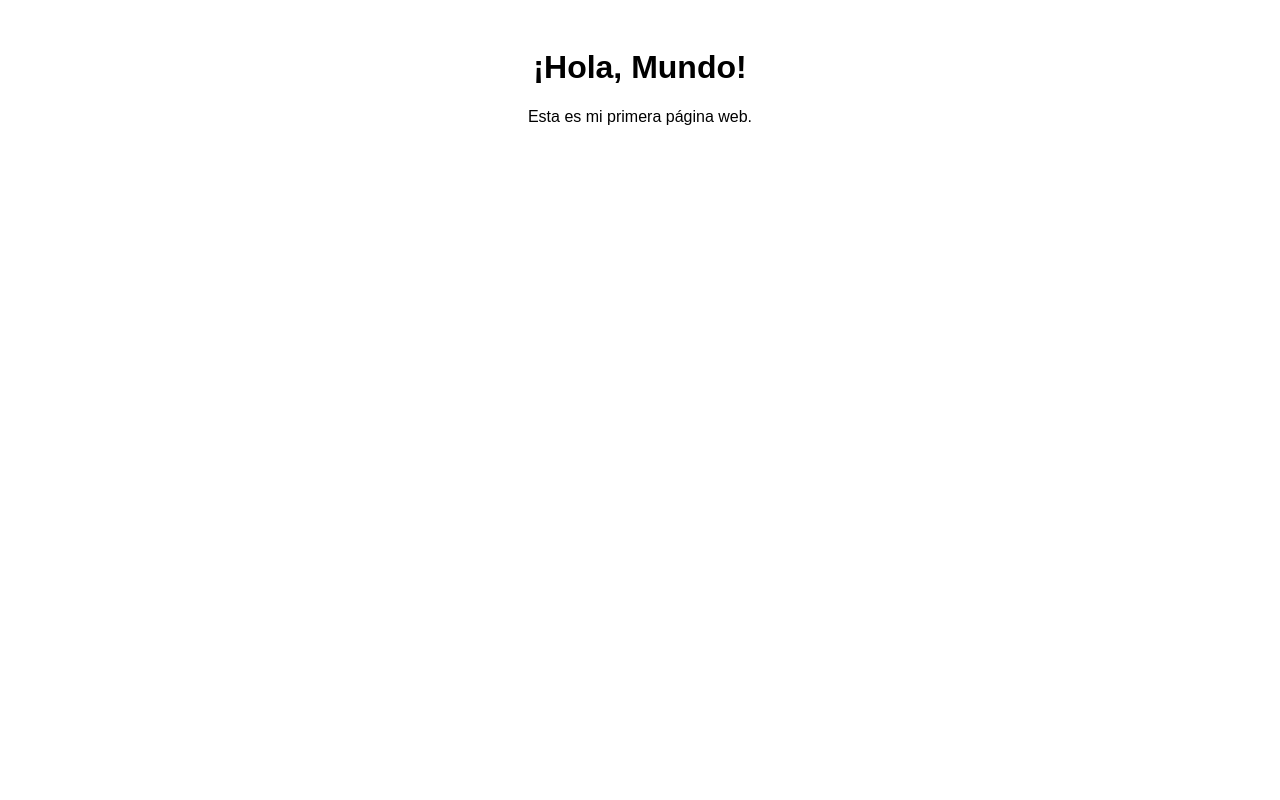
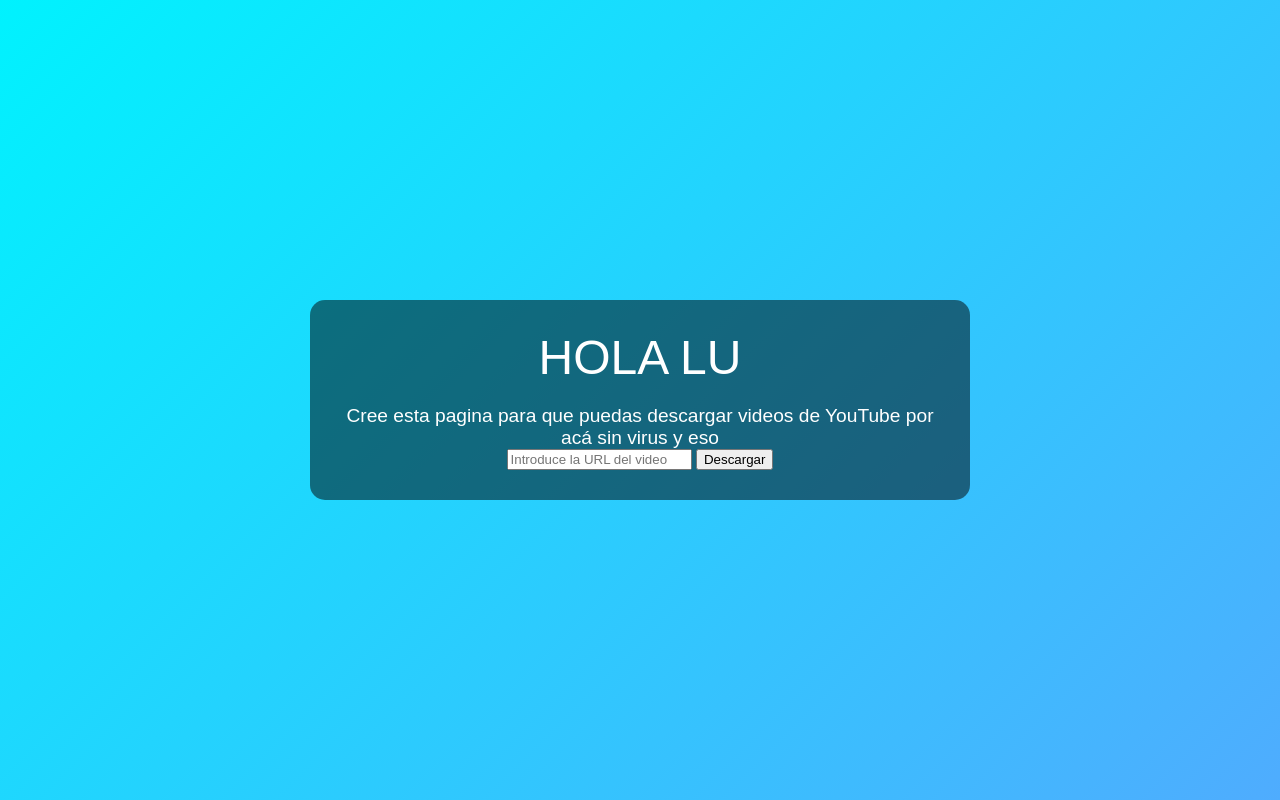
Before and after one commit to juan458arg/username.github.io, a plain HTML site: page index.html in a window 1280 px wide. Drawn offline with Linux system fonts and the light colour scheme.

Commit message:
Update index.html

```diff
--- a/index.html
+++ b/index.html
@@ -3,17 +3,44 @@
 <head>
     <meta charset="UTF-8">
     <meta name="viewport" content="width=device-width, initial-scale=1.0">
-    <title>Mi Página Web</title>
+    <title>Descarga de Videos de YouTube</title>
     <style>
         body {
+            margin: 0;
+            padding: 0;
             font-family: Arial, sans-serif;
+            background: linear-gradient(135deg, #00f2fe, #4facfe);
+            height: 100vh;
+            display: flex;
+            justify-content: center;
+            align-items: center;
+            color: white;
             text-align: center;
-            padding: 20px;
+        }
+        .container {
+            background: rgba(0, 0, 0, 0.5);
+            border-radius: 15px;
+            padding: 30px;
+            max-width: 600px;
+            width: 100%;
+        }
+        .header {
+            font-size: 3em;
+            margin-bottom: 20px;
+        }
+        .description {
+            font-size: 1.2em;
         }
     </style>
 </head>
 <body>
-    <h1>¡Hola, Mundo!</h1>
-    <p>Esta es mi primera página web.</p>
+    <div class="container">
+        <div class="header">HOLA LU</div>
+        <div class="description">Cree esta pagina para que puedas descargar videos de YouTube por acá sin virus y eso</div>
+        <form action="/download" method="post">
+            <input type="text" name="url" placeholder="Introduce la URL del video" required>
+            <button type="submit">Descargar</button>
+        </form>
+    </div>
 </body>
 </html>
```
